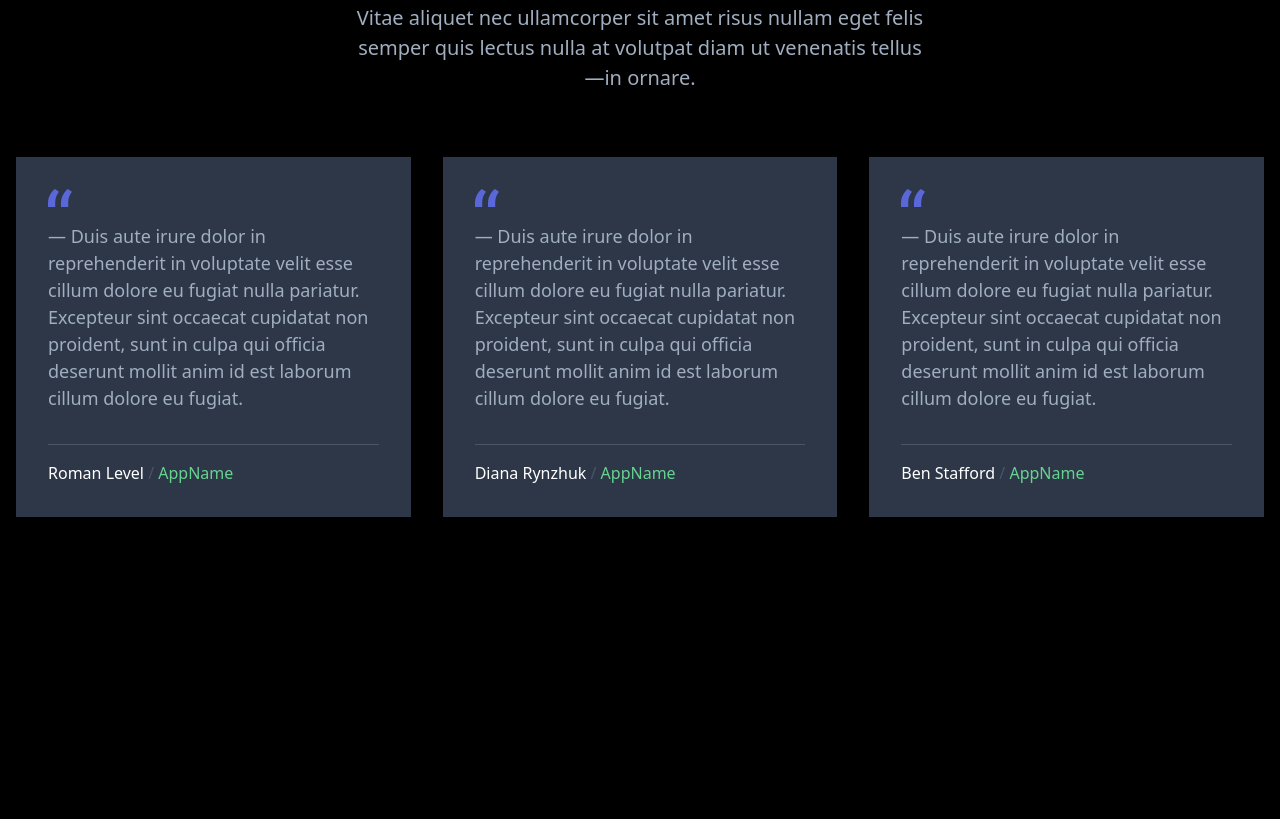
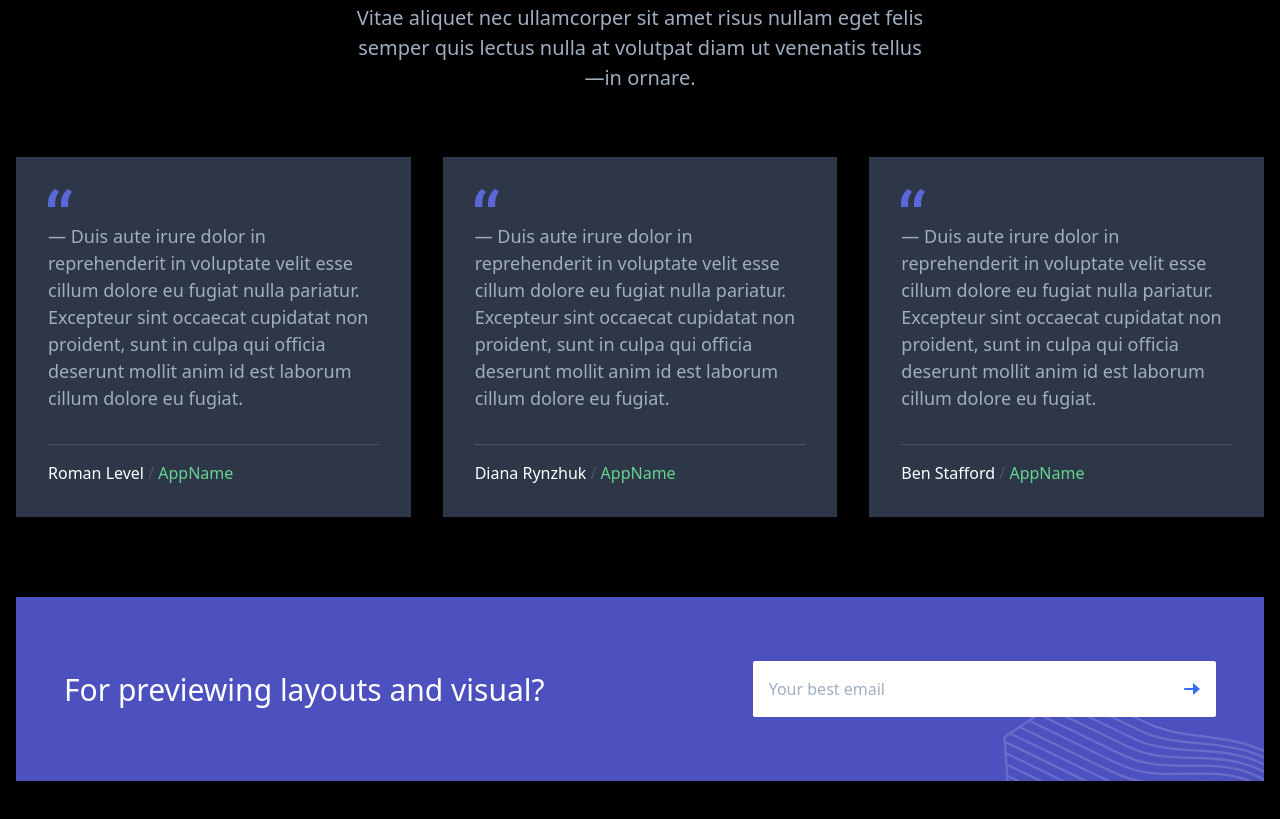
Before and after one commit to michelegera/tailwindcss-open-template, a website built with Parcel: page src/index.html in a window 1280 px wide. Shown: the part 3717-4536 px from the top of the page. Before the commit the page ends 4314 px from the top, so only its background shows below. Built offline with nearby package versions, Linux system fonts and the light colour scheme.

Commit message:
Style CTA box

```diff
--- a/src/index.html
+++ b/src/index.html
@@ -362,6 +362,39 @@
           </div>
         </div>
       </div>
+      <div
+        class="bg-indigo-700 py-8 px-4 mb-16 flex items-center flex-col sm:flex-row bg-no-repeat bg-right-bottom bg-cover sm:py-16 sm:px-12"
+        style="background-image: url('img/cta-illustration.svg');"
+      >
+        <h2
+          class="text-2xl sm:text-3xl sm:mr-10 mb-10 max-w-xs sm:max-w-full mx-auto text-white font-medium text-center sm:text-left sm:w-1/3 sm:mx-0 sm:mb-0 md:w-1/2 lg:w-7/12"
+        >
+          For previewing layouts and visual?
+        </h2>
+        <div class="flex flex-grow w-full sm:w-2/3 md:w-1/2 lg:w-5/12">
+          <form
+            class="rounded-sm w-full bg-white flex items-center space-between p-4"
+            action="#"
+          >
+            <input
+              class="appearance-none flex-grow placeholder-gray-500 text-gray-900"
+              type="text"
+              placeholder="Your best email"
+            />
+            <svg
+              class="fill-current text-indigo-700"
+              width="16"
+              height="12"
+              xmlns="http://www.w3.org/2000/svg"
+            >
+              <path
+                d="M9 5H1c-.6 0-1 .4-1 1s.4 1 1 1h8v5l7-6-7-6v5z"
+                fill="#376DF9"
+              ></path>
+            </svg>
+          </form>
+        </div>
+      </div>
     </div>
   </body>
 </html>
```
Also changed, not shown: src/img/cta-illustration.svg (added).
